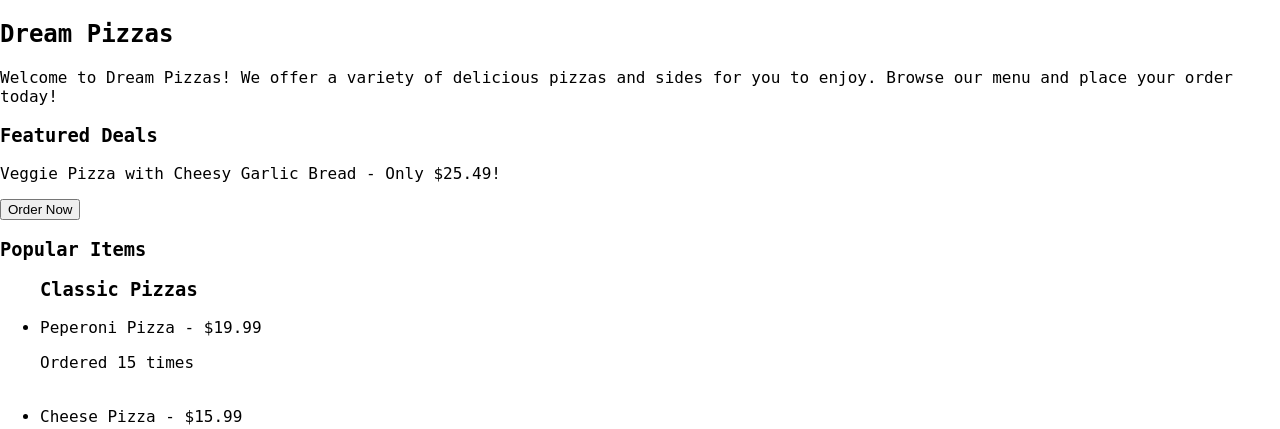
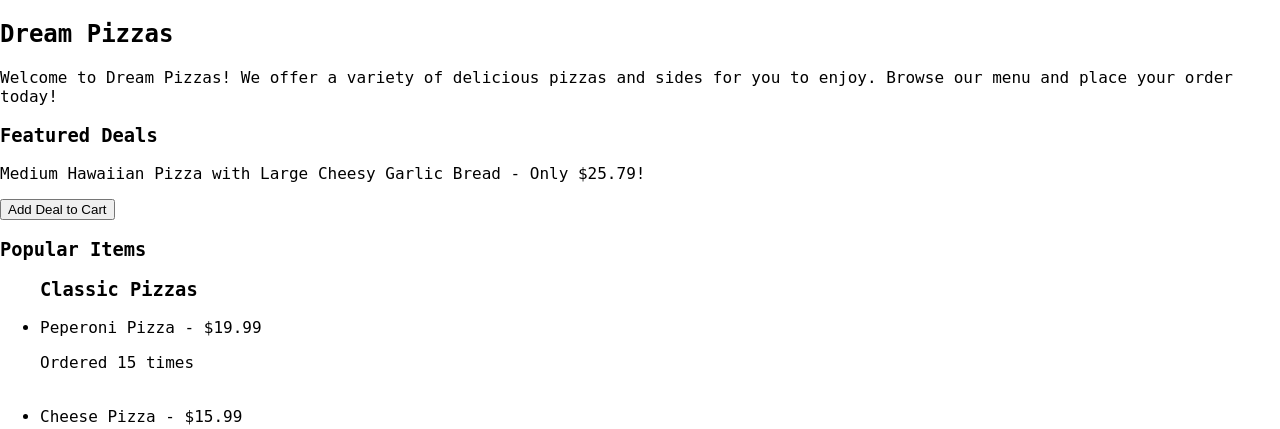
Before and after one commit to st25112-a11y/CSC-2-AS91897---AS91896, a Flask app: page / in a window 1280 px wide. Shown: the part 69-498 px from the top of the page. Run offline with Flask 3, Linux system fonts and the light colour scheme; data comes from the database, SQL or seed files in the repository.

Commit message:
Added code that allows featured deals to be added into the cart (sizes are not sent into cart)

```diff
--- a/app.py
+++ b/app.py
@@ -55,13 +55,50 @@ def index():
     cart = session.get('cart', [])
     classic_pizzas, gourmet_pizzas, sides = load_data()
 
-    feature_deal_pizza = random.choice(list(classic_pizzas.keys()) or list(gourmet_pizzas.keys()))
+    all_pizzas = {**classic_pizzas, **gourmet_pizzas}
+
+    feature_deal_pizza = random.choice(list(all_pizzas.keys()))
     feature_deal_side = random.choice(list(sides.keys()))
-    feature_deal_price = float(classic_pizzas.get(feature_deal_pizza, {}).get('price', 0)) + float(sides.get(feature_deal_side, {}).get('price', 0))
+
+    pizza_price = float(all_pizzas[feature_deal_pizza].get('price', 0))
+    side_price = float(sides[feature_deal_side].get('price', 0))
+    feature_deal_price = pizza_price + (side_price * 0.8)
+
+    feature_pizza_size = random.choice(["Small", "Medium", "Large"])
+    feature_side_size = random.choice(["Small", "Medium", "Large"])
 
     popular_pizzas, popular_gourmet_pizzas, popular_sides = get_popular_items()
 
-    return render_template('index.html', active_page='index', feature_deal=feature_deal_pizza,  feature_deal_price=feature_deal_price, feature_deal_side=feature_deal_side, cart=cart, popular_pizzas=popular_pizzas, popular_gourmet_pizzas=popular_gourmet_pizzas, popular_sides=popular_sides)
+    return render_template('index.html', active_page='index', feature_deal=feature_deal_pizza, feature_deal_price=feature_deal_price, feature_pizza_size=feature_pizza_size, feature_side_size=feature_side_size, cart=cart, popular_pizzas=popular_pizzas, popular_gourmet_pizzas=popular_gourmet_pizzas, popular_sides=popular_sides, feature_deal_side=feature_deal_side)
+
+@app.route('/add_featured_deal', methods=['POST'])
+def add_featured_deal():
+    pizza = request.form.get('pizza')
+    pizza_size = request.form.get('pizza_size')
+    side = request.form.get('side')
+    side_size = request.form.get('side_size')
+
+    cart = session.get('cart', [])
+
+    cart.append({
+        'item': pizza,
+        'size': pizza_size,
+        'quantity': 1,
+        'instructions': 'Featured Deal',
+        'is_deal': True
+    })
+
+    cart.append({
+        'item': side,
+        'size': side_size,
+        'quantity': 1,
+        'instructions': 'Featured Deal',
+        'is_deal': True
+    })
+
+    session['cart'] = cart
+    flash('Featured deal added directly to your cart!')
+    return redirect(url_for('index'))
 
 def get_popular_items(limit=3):
     conn = sqlite3.connect('dream_pizza.db')
@@ -249,6 +286,8 @@ def total_price(cart):
             price = float(gourmet_pizzas[item['item']]['price'])
         elif item['item'] in sides:
             price = float(sides[item['item']]['price'])
+            if item.get('is_deal'):
+                price *= 0.8
         else:
             price = 0
         total += price * item['quantity']
--- a/templates/index.html
+++ b/templates/index.html
@@ -7,8 +7,15 @@
         <h2>Dream Pizzas</h2>
         <p>Welcome to Dream Pizzas! We offer a variety of delicious pizzas and sides for you to enjoy. Browse our menu and place your order today!</p>
         <h3>Featured Deals</h3>
-        <p>{{ feature_deal }} with {{ feature_deal_side }} - Only ${{ "%.2f"|format(feature_deal_price) }}!</p>
-        <button class="home-order-btn" data-name="{{ feature_deal }}">Order Now</button>
+        <p>{{ feature_pizza_size }} {{ feature_deal }} with {{ feature_side_size }} {{ feature_deal_side }} - Only ${{ "%.2f"|format(feature_deal_price) }}!</p>
+        <form action="{{ url_for('add_featured_deal') }}" method="POST" style="display: inline;">
+            <input type="hidden" name="pizza" value="{{ feature_deal }}">
+            <input type="hidden" name="pizza_size" value="{{ feature_pizza_size }}">
+            <input type="hidden" name="side" value="{{ feature_deal_side }}">
+            <input type="hidden" name="side_size" value="{{ feature_side_size }}">
+
+            <button type="submit" class="home-order-btn">Add Deal to Cart</button>
+        </form>
         <h3>Popular Items</h3>
             <ul>
                 <h3>Classic Pizzas</h3>
```
